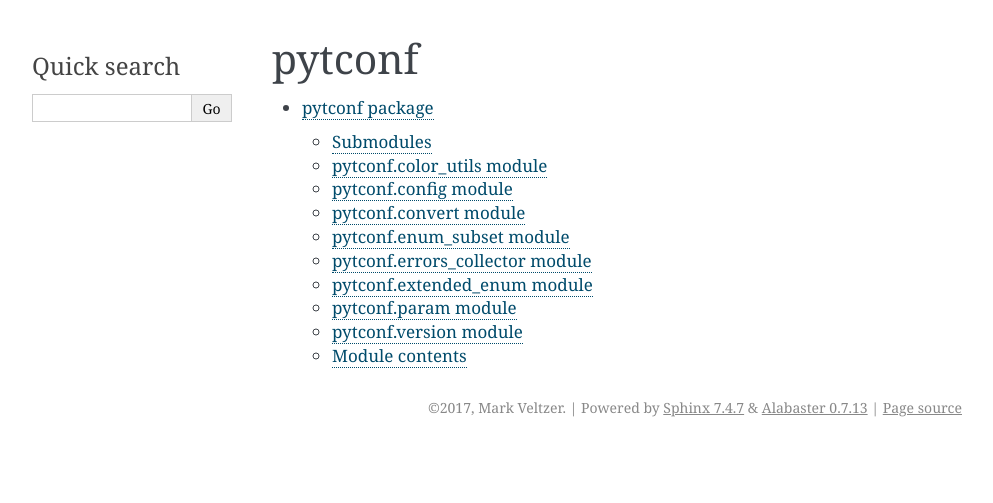
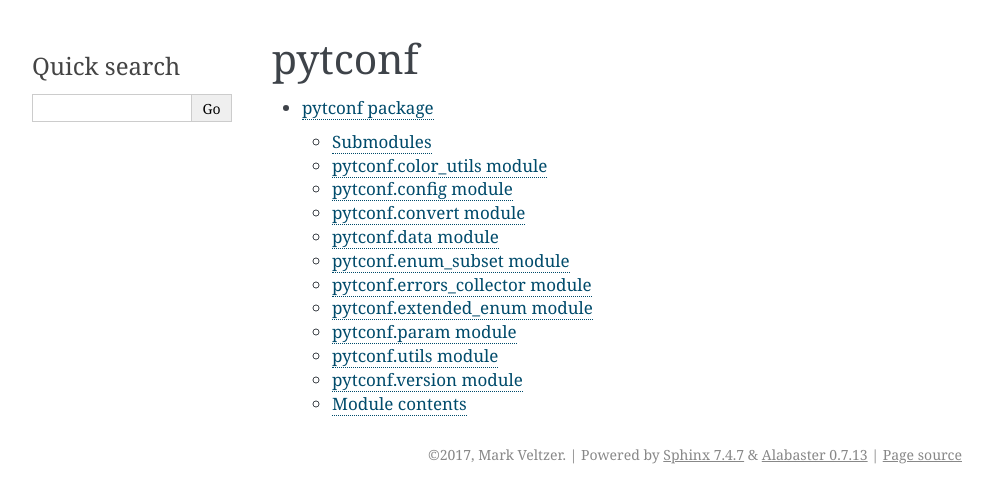
Before and after one commit to veltzer/pytconf, a Sphinx documentation site: the page built from sphinx/modules.rst, in a window 1280 px wide. Shown: the top 503 px of the page, without its empty margins (148-1141 px from the left). Built offline with Sphinx 7.4.7, drawn with Linux system fonts in a browser that asks for light colours.

Commit message:
new version

```diff
--- a/sphinx/pytconf.rst
+++ b/sphinx/pytconf.rst
@@ -24,6 +24,14 @@
 ----------------------
 
 .. automodule:: pytconf.convert
+   :members:
+   :undoc-members:
+   :show-inheritance:
+
+pytconf.data module
+-------------------
+
+.. automodule:: pytconf.data
    :members:
    :undoc-members:
    :show-inheritance:
@@ -60,6 +68,14 @@
    :undoc-members:
    :show-inheritance:
 
+pytconf.utils module
+--------------------
+
+.. automodule:: pytconf.utils
+   :members:
+   :undoc-members:
+   :show-inheritance:
+
 pytconf.version module
 ----------------------
 
```
